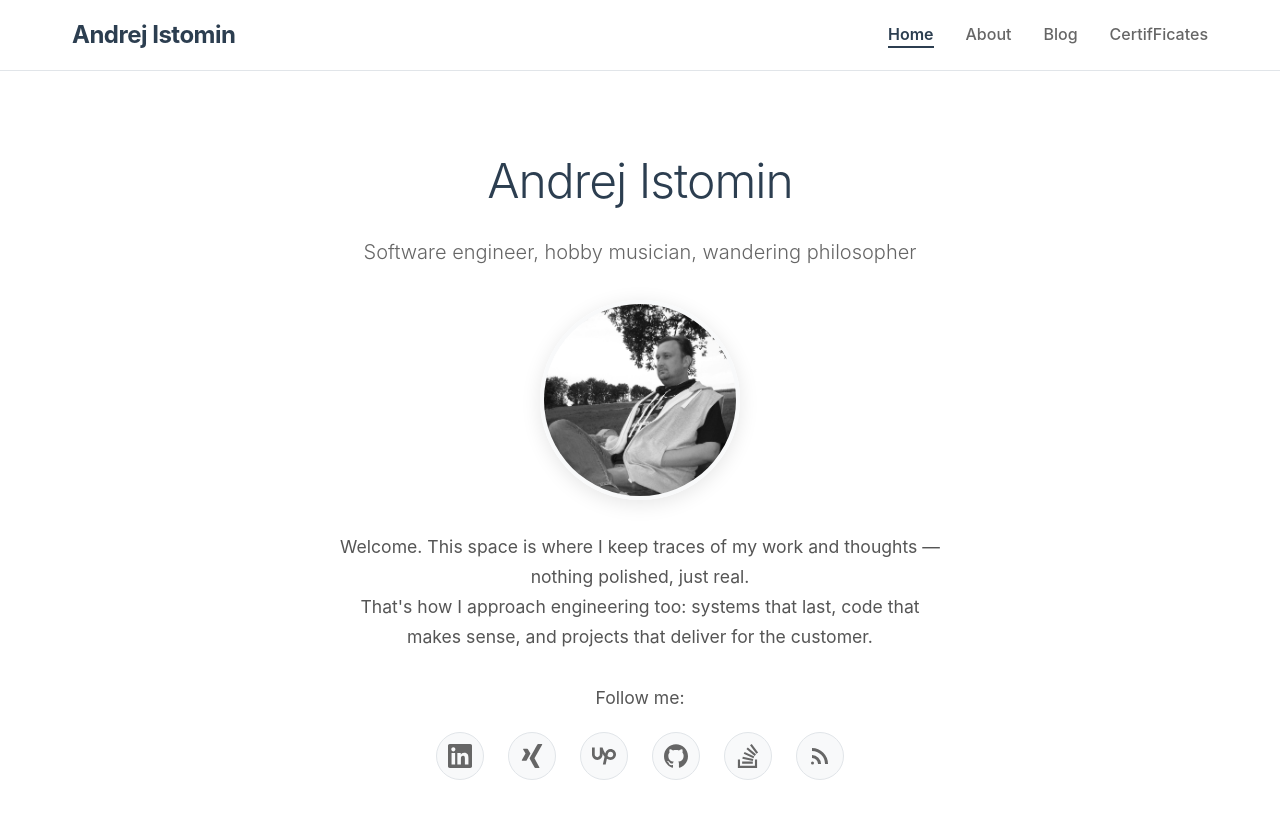
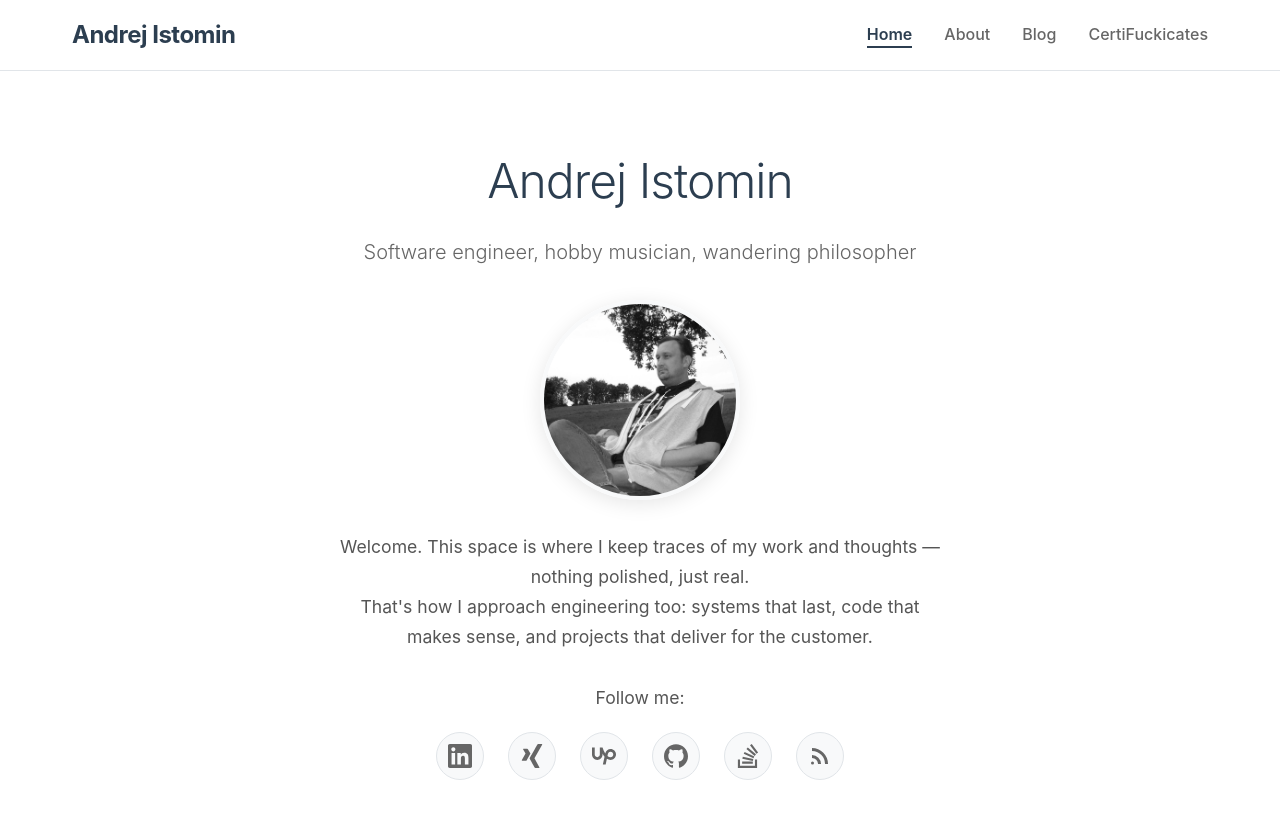
Before and after one commit to aistomin/aistomin.com, a Jekyll site: the page built from index.markdown, in a window 1280 px wide and 900 px high. Shown: the top 819 px of the window. Built offline with Jekyll 4.4.1, drawn with Linux system fonts in a browser that asks for light colours.

```diff
--- a/_layouts/default.html
+++ b/_layouts/default.html
@@ -28,7 +28,7 @@
                     <li><a href="{{ '/' | relative_url }}" {% if page.url == "/" %}class="active"{% endif %}>Home</a></li>
                     <li><a href="{{ '/about' | relative_url }}" {% if page.url contains '/about' %}class="active"{% endif %}>About</a></li>
                     <li><a href="{{ '/blog' | relative_url }}" {% if page.url contains '/blog' or page.layout == 'post' %}class="active"{% endif %}>Blog</a></li>
-                    <li><a href="{{ '/certificates' | relative_url }}" {% if page.url contains '/certificates' %}class="active"{% endif %}>CertifFicates</a></li>
+                    <li><a href="{{ '/certificates' | relative_url }}" {% if page.url contains '/certificates' %}class="active"{% endif %}>CertiFuckicates</a></li>
                 </ul>
             </div>
         </nav>
```
